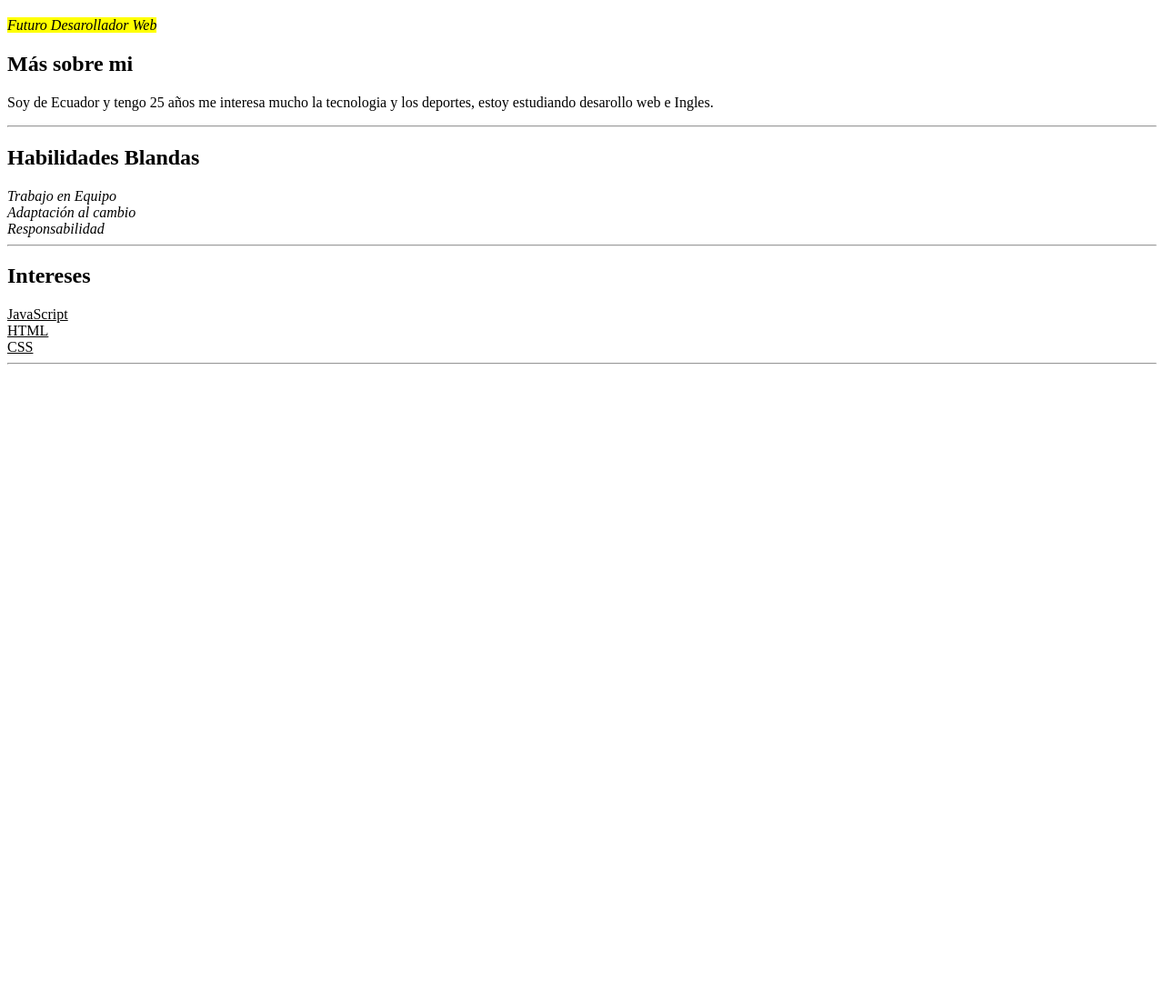
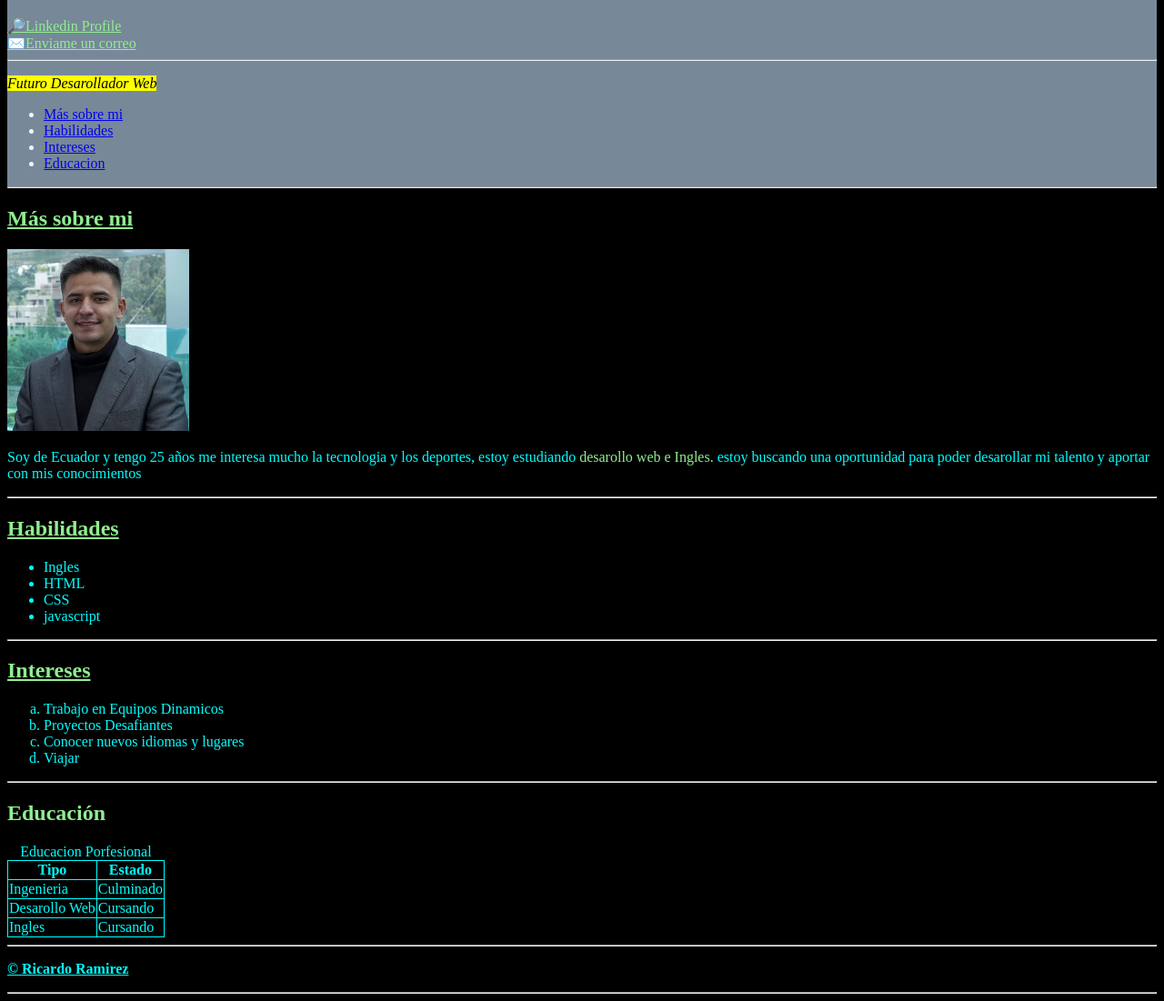
Before and after one commit to Ricardo98ramalv/MiprimerCV, a plain HTML site: page index.html in a window 1280 px wide. Shown: the part 61-1162 px from the top of the page at 91% size. Before the commit the page ends 800 px from the top, so only its background shows below. Drawn offline with Linux system fonts and the light colour scheme.

Commit message:
miprimerCV

```diff
--- a/index.html
+++ b/index.html
@@ -4,24 +4,93 @@
     <meta charset="UTF-8">
     <meta name="viewport" content="width=device-width, initial-scale=1.0">
     <title>Hoja de Vida</title>
+<link rel="stylesheet" href="style.css">
+    <style>
+        html{
+            scroll-behavior: smooth;
+        }
+    </style>
+    <style>
+        table,td,tr,th{
+            border-collapse: collapse ;
+        border: 1px solid aqua
+        }
+    </style>
 </head>
 <body>
 <header>
     <h1>RICARDO RAMIREZ</h1>
+    <a href="https://www.linkedin.com/in/ricardo-ramirez-1b819528b/">Linkedin Profile</a><br>
+    <a href="mailto://ricardoram98alv@gmail.com ">Enviame un correo</a><br>
+    <hr>
     <p><mark><em>Futuro Desarollador Web</em></mark></p>
-    <h2><b>Más sobre mi</b></h2>
-    <p>Soy de Ecuador y tengo 25 años me interesa mucho la tecnologia y los deportes, estoy estudiando desarollo web e Ingles.</p>
+    <main>
+        <nav>
+            <ul>
+                <li><a href="#perfil">Más sobre mi</a></li>
+                <li><a href="#habilidades">Habilidades</a></li>
+                <li><a href="#intereses">Intereses</a></li>
+                <li><a href="#Educacion">Educacion</a></li>
+            </ul>
+            <hr>
+        </header>
+</nav>
+    <section id="perfil">
+        <h2 class="txt-primary"><b>Más sobre mi</b></h2>
+        <img src="micv.jpg" alt="Mifoto" width="200">
+        <p>Soy de Ecuador y tengo 25 años  me interesa mucho la tecnologia y los deportes, estoy estudiando <span>desarollo web e Ingles.</span>
+           estoy buscando una oportunidad para poder desarollar mi talento y aportar con mis conocimientos
+        </p>
+        <hr>
+    </section>
+    <section id="habilidades">
+        <h2 class="txt-primary">Habilidades </h2>
+        <ul class="lista">
+            <a><li>Ingles</li></a>
+            <a><li>HTML</li></a>
+            <a><li>CSS</li></a>
+            <a><li>javascript</li></a>
+        </ul>
+ <hr>
+    </section>
+    <section id="intereses">
+        <h2 class="txt-primary">Intereses</h2>
+<ol type="a">
+<li> Trabajo en Equipos Dinamicos</li>
+<li> Proyectos Desafiantes</li>
+<li> Conocer nuevos idiomas y lugares</li>
+<li> Viajar</li>
+</ol>
+<hr>
+    </section>
+<section id="Educacion">
+<h2>Educación</h2>
+<table>
+    <caption>Educacion Porfesional</caption>
+<tr>
+    <th>Tipo</th>
+    <th>Estado</th>
+</tr>
+<tr>
+    <td>Ingenieria</td>
+    <td>Culminado</td>
+</tr>
+<tr>
+    <td>Desarollo Web</td>
+    <td>Cursando</td>
+</tr>
+<tr>
+    <td>Ingles</td>
+    <td>Cursando</td>
+</tr>
+</table>
+
+</section>
+</main>
+<hr>
+<footer>
+    <p class="txt-primary"><strong> &copy; Ricardo Ramirez</strong></p>
     <hr>
-</header>
-<h2>Habilidades Blandas</h2>
-<a><i>Trabajo en Equipo</i></a> <br>
-<a><i>Adaptación al cambio</i></a> <br>
-<a><i>Responsabilidad</i></a> <br>
-<hr>
-<h2>Intereses</h2>
-<a><u>JavaScript</u></a> <br>
-<a><u>HTML</u></a> <br>
-<a><u>CSS</u></a> <br>
-<hr>
+</footer>
 </body>
 </html>
--- /dev/null
+++ b/style.css
@@ -0,0 +1,38 @@
+body{
+    background-color: black;
+    color: aqua;
+}
+
+header{
+color: aliceblue;
+background-color: lightslategray;
+}
+
+h2{
+color: lightgreen;
+}
+span{
+color: lightgreen;
+}
+/* selector de clase */
+.txt-primary{
+text-decoration: underline;
+font-size: 28 px;
+}
+[href="https://www.linkedin.com/in/ricardo-ramirez-1b819528b/"]{
+color: lightgreen;
+
+}
+[href="mailto://ricardoram98alv@gmail.com "]{
+    color: lightgreen;
+    }
+h2:hover{
+    cursor: pointer;
+}
+[href="https://www.linkedin.com/in/ricardo-ramirez-1b819528b/"]::before{
+ content: "🔎";
+    }
+
+[href="mailto://ricardoram98alv@gmail.com "]::before{
+   content: "✉️";
+        }
```
Also changed, not shown: micv.jpg (added).
